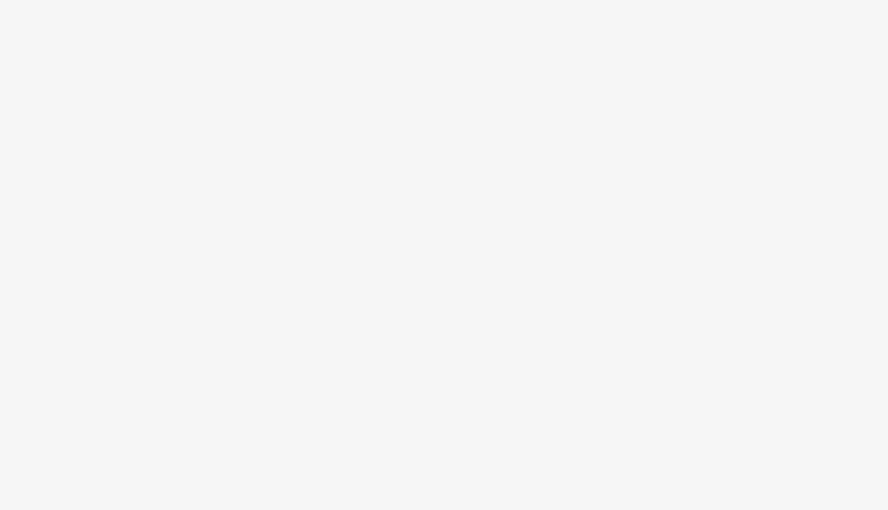
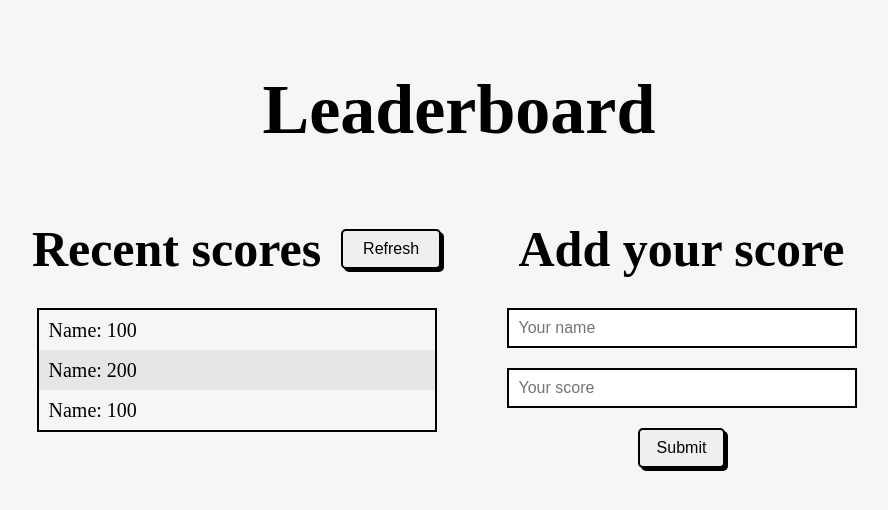
Before and after one commit to KIsmoilov/Leaderboard, a website built with webpack: page src/index.html in a window 1280 px wide. Shown: the whole page, without its empty margins (181-1069 px from the left). Built offline with nearby package versions, Linux system fonts and the light colour scheme.

Commit message:
Create all elements in HTML and complete the basic styling in CSS

```diff
--- a/src/index.css
+++ b/src/index.css
@@ -6,6 +6,110 @@
   padding: 0;
 }
 
+html {
+  font-size: 62.5%;
+}
+
 body {
   background-color: rgb(246, 246, 246);
 }
+
+header {
+  display: flex;
+  justify-content: center;
+  margin: 7rem auto;
+}
+
+h1 {
+  font-size: 7rem;
+}
+
+h2 {
+  font-size: 5rem;
+}
+
+.grid-container {
+  display: grid;
+  grid-template-columns: 1fr 1fr;
+  column-gap: 1rem;
+  justify-content: center;
+  margin: 2rem 20rem;
+}
+
+.recentScores {
+  display: flex;
+  flex-direction: column;
+  align-items: center;
+}
+
+.refresh {
+  width: 10rem;
+  height: 4rem;
+}
+
+.scoreList {
+  margin-top: 3rem;
+  width: 40rem;
+  height: auto;
+  border: 2px solid black;
+  display: flex;
+  flex-direction: column;
+}
+
+.scoreList li {
+  list-style: none;
+  font-size: 2rem;
+  height: 4rem;
+  display: flex;
+  align-items: center;
+  padding-left: 1rem;
+}
+
+.scoreList :nth-child(even) {
+  background-color: rgb(230, 230, 230);
+}
+
+.addScore {
+  display: flex;
+  flex-direction: column;
+  align-items: center;
+}
+
+.title {
+  display: flex;
+  flex-direction: row;
+  gap: 2rem;
+  align-items: center;
+}
+
+.inputScores {
+  display: flex;
+  flex-direction: column;
+  gap: 2rem;
+  width: 100%;
+  margin-top: 3rem;
+}
+
+button {
+  padding: 3px;
+  border: 2px solid black;
+  border-radius: 5px;
+  box-shadow: 3px 3px;
+  cursor: pointer;
+  font-size: 1.6rem;
+}
+
+form input {
+  width: 35rem;
+  margin: 0 auto;
+  height: 4rem;
+  padding-left: 1rem;
+  border: 2px solid black;
+  font-size: 1.6rem;
+}
+
+form button {
+  width: 20%;
+  height: 4rem;
+  align-self: center;
+}
--- a/src/index.html
+++ b/src/index.html
@@ -4,9 +4,31 @@
     <meta charset="UTF-8">
     <meta name="viewport" content="width=device-width, initial-scale=1.0">
     <link rel="stylesheet" href="https://cdnjs.cloudflare.com/ajax/libs/font-awesome/6.2.0/css/all.min.css">
-    <title></title>
+    <title>Leaderboard</title>
 </head>
 <body>
+    <header><h1>Leaderboard</h1></header>
+<main class="grid-container">
+<div class="recentScores">
+    <div class="title">
+        <h2>Recent scores</h2>
+        <button class="refresh" type="reset">Refresh</button>
+    </div>
+    <ul class="scoreList">
+        <li>Name: 100</li>
+        <li>Name: 200</li>
+        <li>Name: 100</li>
+    </ul>
+</div>
+<div class="addScore">
+    <h2>Add your score</h2>
+    <form class="inputScores" method="post" action="#">
+        <input type="text" placeholder="Your name" required>
+        <input type="number" placeholder="Your score" required>
+        <button class="submit" type="submit">Submit</button>
+    </form>
+</div>
+</main>
     <script src="../dist/main.js"></script>
 </body>
 </html>
```
